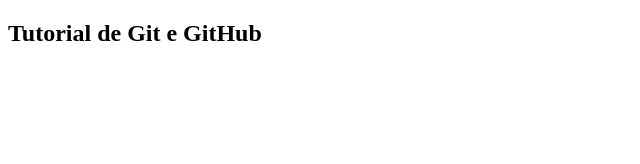
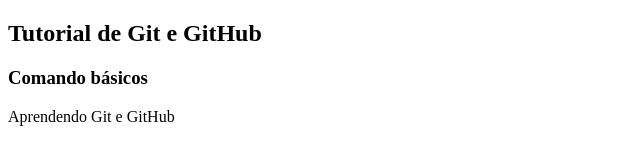
Before and after one commit to nk4nick/aula_git, a plain HTML site: page index.html in a window 1280 px wide. Shown: the whole page, without its empty margins (0-640 px from the left). Drawn offline with Linux system fonts and the light colour scheme.

Commit message:
novos ajustes

```diff
--- a/index.html
+++ b/index.html
@@ -7,5 +7,7 @@
 </head>
 <body>
     <h2>Tutorial de Git e GitHub</h2>
+    <h3>Comando básicos</h3>
+    <p>Aprendendo Git e GitHub</p>
 </body>
 </html>
```
